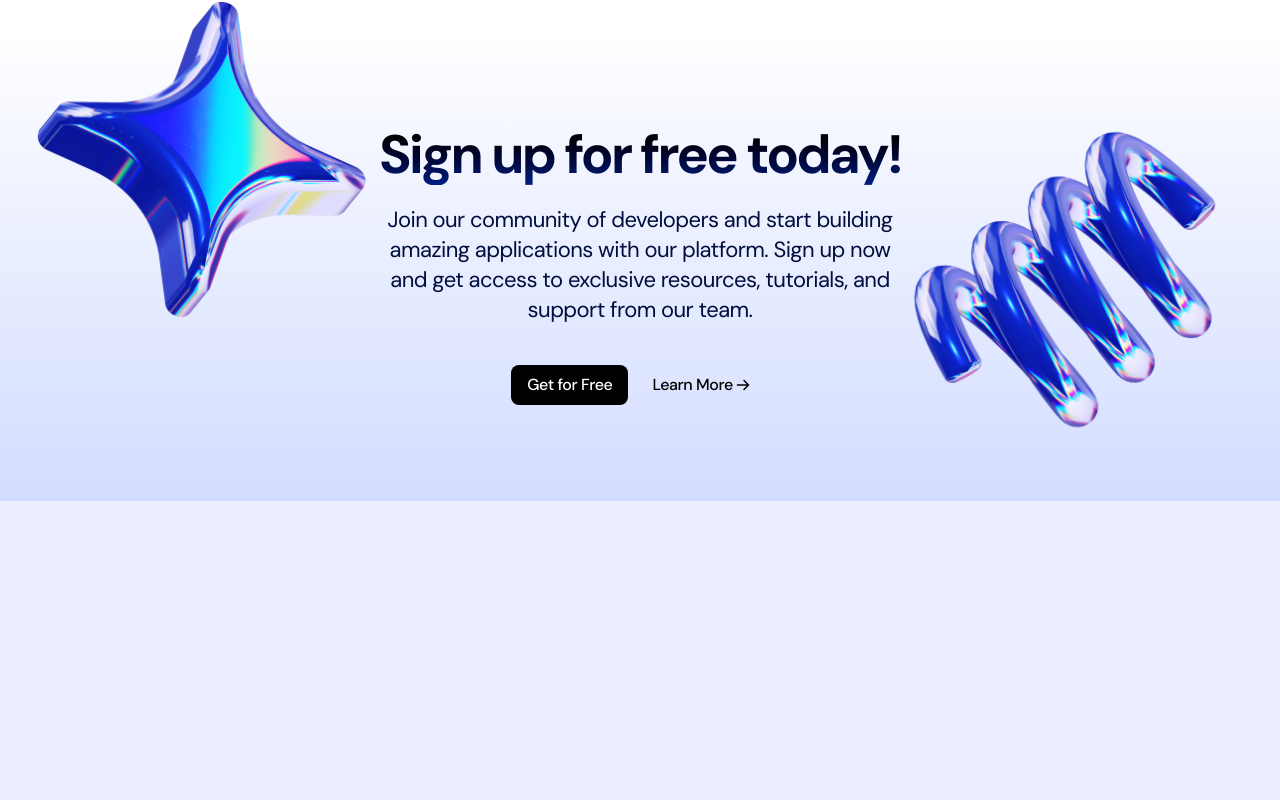
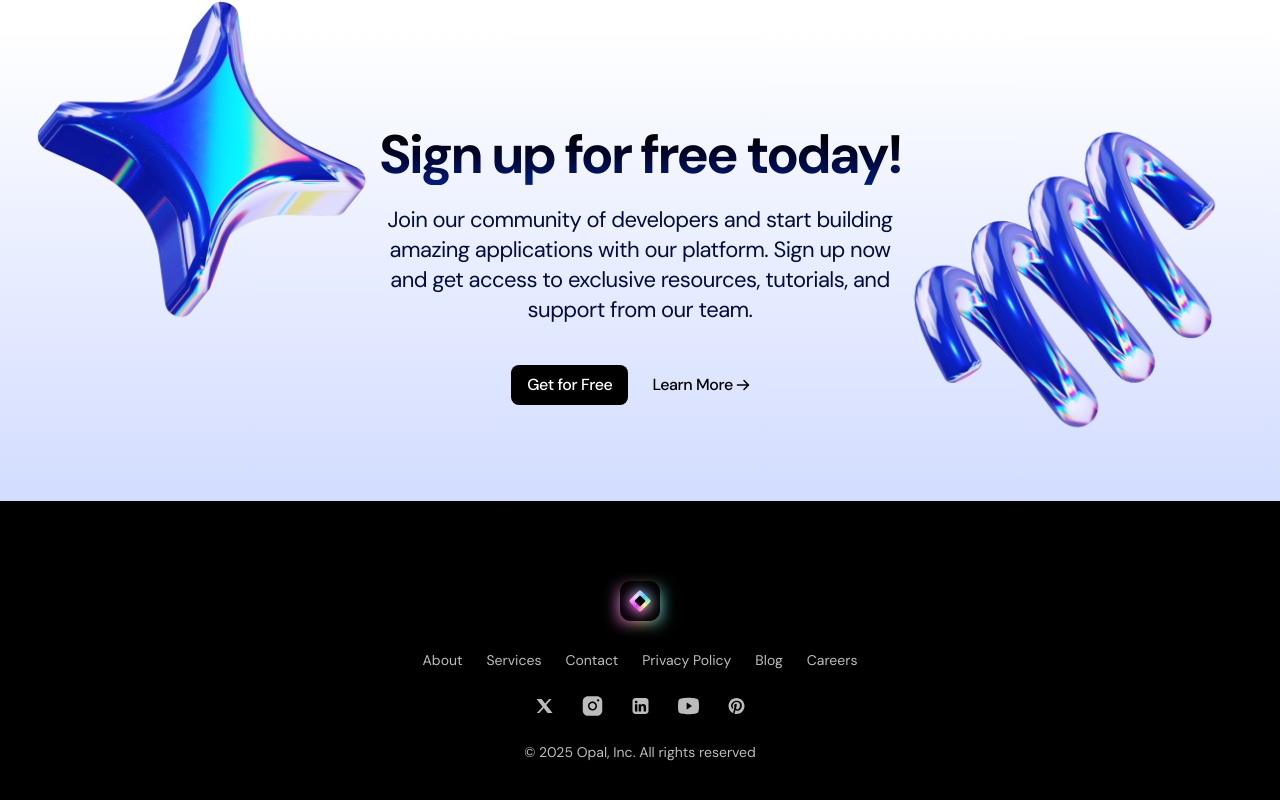
Before and after one commit to sehajmakkar/saas-landing-page, a Next.js app: page / in a window 1280 px wide. Shown: the part 4744-5544 px from the top of the page. Before the commit the page ends 5245 px from the top, so only its background shows below. Built offline with nearby package versions, Linux system fonts and the light colour scheme.

Commit message:
footer donne! Onto animations now!

```diff
--- a/src/app/page.tsx
+++ b/src/app/page.tsx
@@ -1,4 +1,5 @@
 import { CallToAction } from "@/sections/CallToAction";
+import { Footer } from "@/sections/Footer";
 import { Header } from "@/sections/Header";
 import { Hero } from "@/sections/Hero";
 import { LogoTicker } from "@/sections/LogoTicker";
@@ -16,6 +17,7 @@
       <Pricing/>
       <Testimonials/>
       <CallToAction/>
+      <Footer />
     </>
   );
 }
--- a/src/sections/Footer.tsx
+++ b/src/sections/Footer.tsx
@@ -1,3 +1,45 @@
+import logo from "@/assets/logosaas.png";
+import Image from "next/image";
+import SocialX from "@/assets/social-x.svg";
+import SocialInsta from "@/assets/social-insta.svg";
+import SocialLinkedIn from "@/assets/social-linkedin.svg";
+import SocialYoutube from "@/assets/social-youtube.svg";
+import SocialPin from "@/assets/social-pin.svg";
+
 export const Footer = () => {
-  return null;
+  return (
+    <footer className="bg-black text-[#BCBCBC] text-sm py-10 text-center">
+      <div className="container mx-auto px-4 sm:px-6 lg:px-8 py-10">
+        <div className="inline-flex relative
+        before:content-[''] before:top-2 before:bottom-0 before:w-full before:blur before:bg-[linear-gradient(to_right,#F87BFF,#FB92CF,#FFDD9B,#C2F0B1,#2FD8FE)] before:absolute">
+        <Image
+          src={logo}
+          alt="Logo"
+          height={40}
+          className="relative"
+        />
+        </div>
+        <nav className="flex flex-col md:flex-row md:justify-center gap-6 mt-6">
+          <a href="">About</a>
+          <a href="">Services</a>
+          <a href="">Contact</a>
+          <a href="">Privacy Policy</a>
+          <a href="">Blog</a>
+          <a href="">Careers</a>
+
+        </nav>
+
+        <div className="flex justify-center gap-6 mt-6">
+          <SocialX />
+          <SocialInsta />
+          <SocialLinkedIn />
+          <SocialYoutube />
+          <SocialPin />
+
+        </div>
+        <p className="mt-6">&copy; 2025 Opal, Inc. All rights reserved</p>
+
+      </div>
+    </footer>
+  );
 };
```
